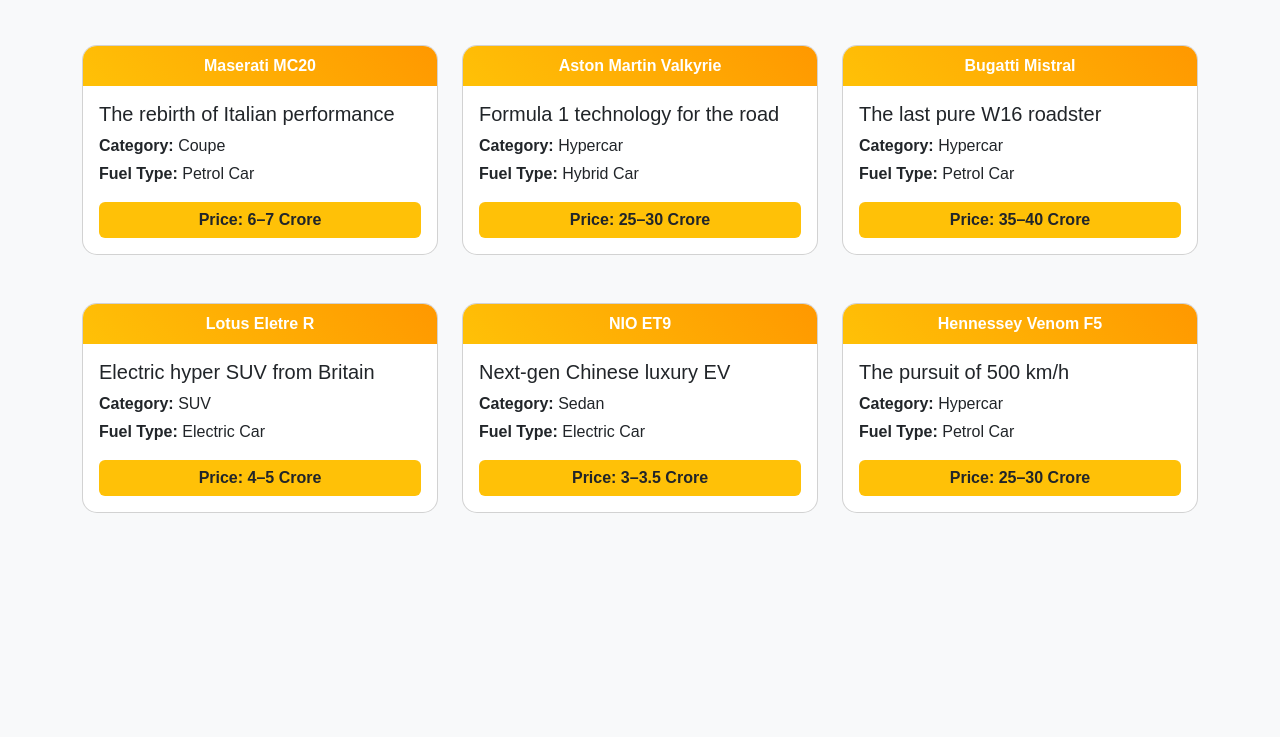
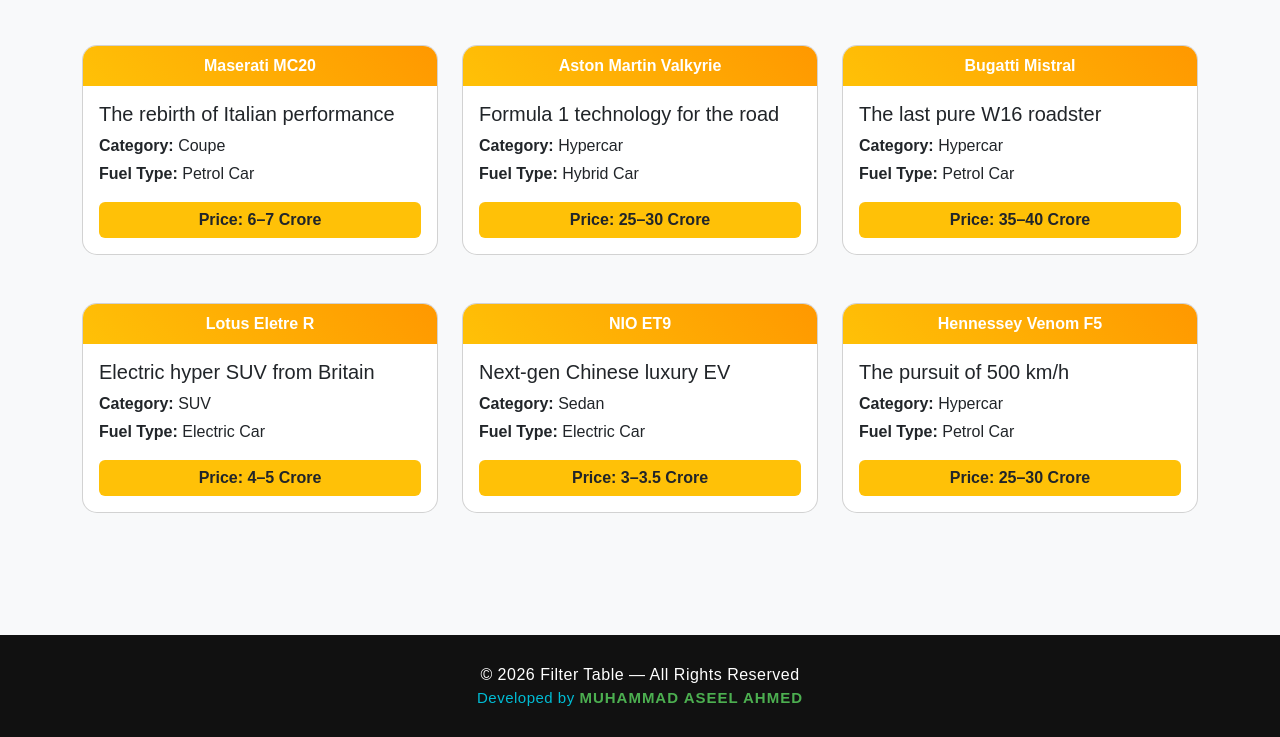
Before and after one commit to codewithaseel21/Filter-Table, a plain HTML site: page index.html in a window 1280 px wide. Shown: the part 2133-2870 px from the top of the page. Before the commit the page ends 2718 px from the top, so only its background shows below. Drawn offline with nearby package versions, Linux system fonts and the light colour scheme.

Commit message:
edit devolpper name

```diff
--- a/index.html
+++ b/index.html
@@ -48,6 +48,13 @@
     </section>
     <!-------------- Cards Section End--- -->
 
+    <footer class="footer">
+  <div class="footer-content">
+    <h3 id="endheading1">© 2026 Filter Table — All Rights Reserved</h3>
+    <h3 id="endheading2">Developed by <span>Muhammad Aseel Ahmed</span></h3>
+  </div>
+</footer>
+
     <!-- Boootstrap JS------------ -->
     <script src="https://cdn.jsdelivr.net/npm/bootstrap@5.3.8/dist/js/bootstrap.bundle.min.js"></script>
     <script src="app.js"></script>
--- a/style.css
+++ b/style.css
@@ -42,3 +42,39 @@ body {
     background-color: #ffb300;
     color: white;
 }
+
+
+/* ---------- FOOTER SECTION ---------- */
+.footer {
+  background-color: #111;
+  color: #fff;
+  text-align: center;
+  padding: 25px 10px;
+  margin-top: 50px;
+  font-family: 'Poppins', sans-serif;
+  letter-spacing: 0.5px;
+}
+
+.footer-content h3 {
+  margin: 5px 0;
+  font-size: 16px;
+  font-weight: 400;
+}
+
+#endheading2 {
+  font-weight: 500;
+  font-size: 15px;
+  color: #00bcd4;                   /* Light blue ..... */
+}
+
+#endheading2 span {
+  color: #4caf50;                   /* Green developer name....... */
+  font-weight: 600;
+  text-transform: uppercase;
+  letter-spacing: 1px;
+}
+
+.footer-content h3:hover span {
+  color: #00e676;                   /* Green glow effect on hover..... */
+  transition: color 0.3s ease-in-out;
+}
```
